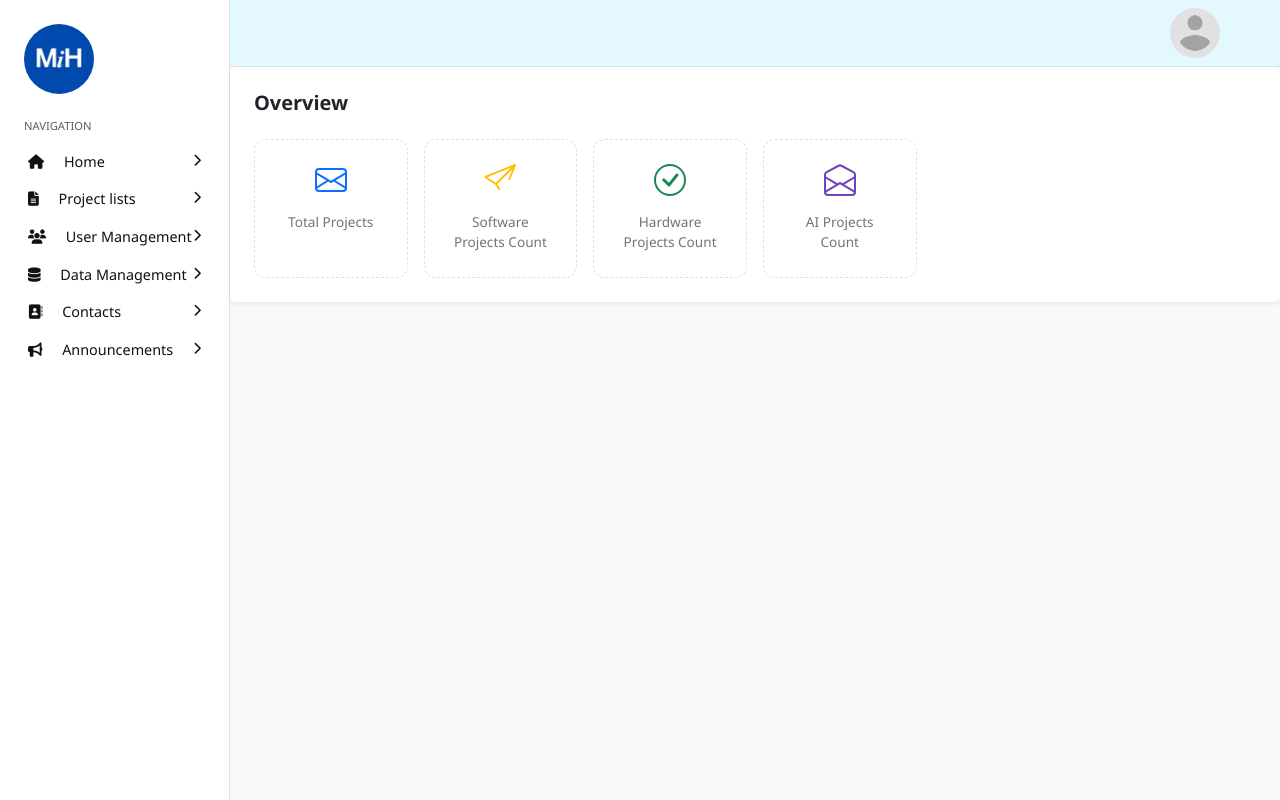
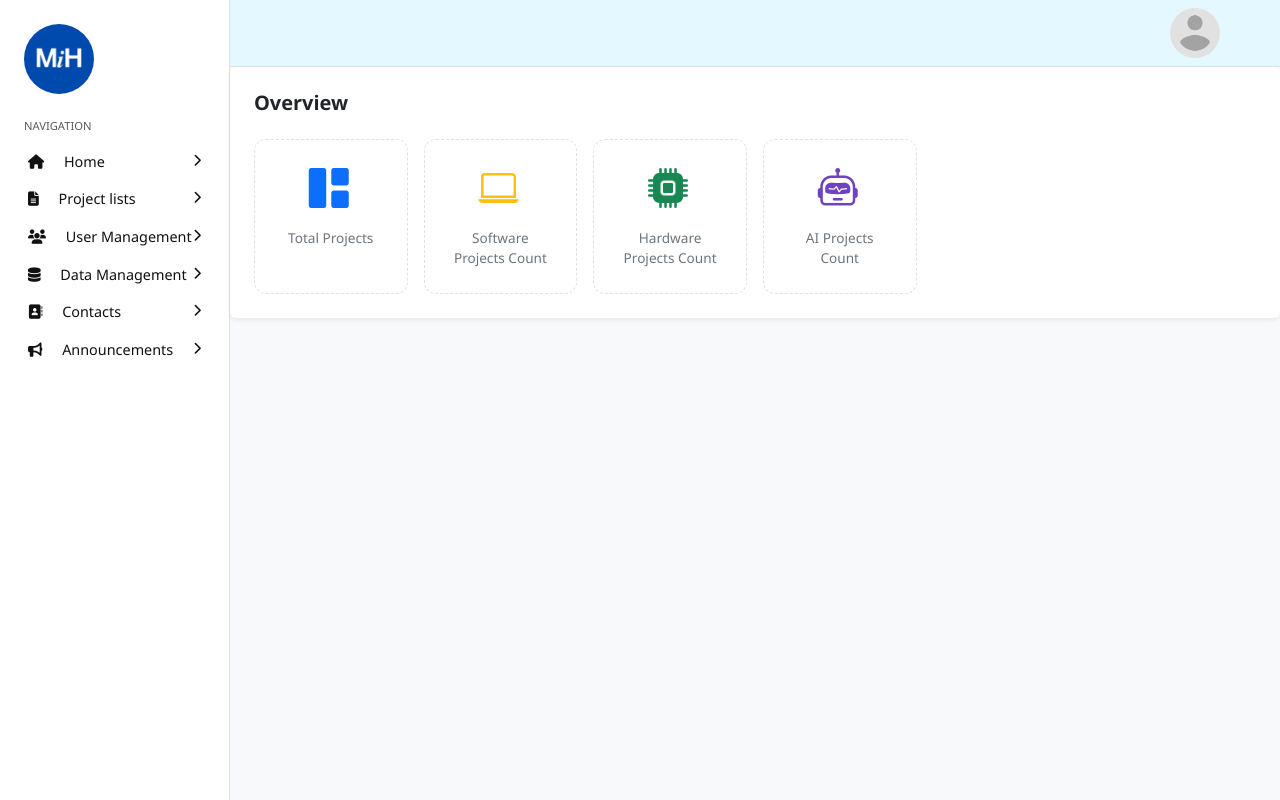
Before and after one commit to YanNaingSoe469/mih-git, a Django app: template MiH_Project/admin_app/templates/project-stats.html in a window 1280 px wide. Run offline with Django 5.2, Linux system fonts and the light colour scheme; the template is opened without the code that fills it, so the values that code supplies are empty; parts of the project's set-up code (start-up, migrations or seed data) failed here and were passed over.

Commit message:
fix: requirements.txt

```diff
--- a/MiH_Project/admin_app/templates/dashboard.html
+++ b/MiH_Project/admin_app/templates/dashboard.html
@@ -9,6 +9,7 @@
     <link rel="stylesheet" href="{% static 'dashboard-style.css' %}"/>
     <link href="https://cdn.jsdelivr.net/npm/bootstrap@5.3.0/dist/css/bootstrap.min.css" rel="stylesheet">
     <link rel="stylesheet" href="https://cdnjs.cloudflare.com/ajax/libs/font-awesome/6.5.1/css/all.min.css">
+    <link href="https://cdn.jsdelivr.net/npm/bootstrap-icons@1.10.5/font/bootstrap-icons.css" rel="stylesheet"/>
     <script src="https://cdn.jsdelivr.net/npm/bootstrap@5.3.0/dist/js/bootstrap.bundle.min.js"></script>
     {% block style %}{% endblock %}
 </head>
--- a/MiH_Project/admin_app/templates/project-stats.html
+++ b/MiH_Project/admin_app/templates/project-stats.html
@@ -13,13 +13,9 @@
 
                         <div class="col-6 col-md-4 col-lg-2">
                             <div class="stat-card p-4 text-center h-100">
-                                <div class="text-primary mb-3">
-                                    <svg xmlns="http://www.w3.org/2000/svg" width="32" height="32" fill="currentColor"
-                                        class="bi bi-envelope" viewBox="0 0 16 16">
-                                        <path
-                                            d="M0 4a2 2 0 0 1 2-2h12a2 2 0 0 1 2 2v8a2 2 0 0 1-2 2H2a2 2 0 0 1-2-2zm2-1a1 1 0 0 0-1 1v.217l7 4.2 7-4.2V4a1 1 0 0 0-1-1zm13 2.383-4.708 2.825L15 11.105zm-.034 6.876-5.64-3.471L8 9.583l-1.326-.795-5.64 3.47A1 1 0 0 0 2 13h12a1 1 0 0 0 .966-.741M1 11.105l4.708-2.897L1 5.383z" />
-                                    </svg>
-                                </div>
+                                <h1 class="text-primary mb-3">
+                                    <i class="bi bi-grid-1x2-fill me-1"></i>
+                                </h1>
                                 <div class="stat-number">{{project_count}}</div>
                                 <div class="stat-label">Total Projects</div>
                             </div>
@@ -27,13 +23,9 @@
 
                         <div class="col-6 col-md-4 col-lg-2">
                             <div class="stat-card p-4 text-center h-100">
-                                <div class="text-warning mb-3">
-                                    <svg xmlns="http://www.w3.org/2000/svg" width="32" height="32" fill="currentColor"
-                                        class="bi bi-send-plus" viewBox="0 0 16 16">
-                                        <path
-                                            d="M15.964.686a.5.5 0 0 0-.65-.65L.767 5.855a.75.75 0 0 0-.124 1.329l4.995 3.178 1.531 2.406a.5.5 0 0 0 .844-.536L6.637 10.07l7.494-7.494-1.895 4.738a.5.5 0 1 0 .928.372l2.8-7Zm-2.54 1.183L5.93 9.363 1.591 6.602z" />
-                                    </svg>
-                                </div>
+                                <h1 class="text-warning mb-3">
+                                    <i class="bi bi-laptop me-1"></i>
+                                </h1>
                                 <div class="stat-number">{{sw_count}}</div>
                                 <div class="stat-label">Software Projects Count</div>
                             </div>
@@ -41,14 +33,9 @@
 
                         <div class="col-6 col-md-4 col-lg-2">
                             <div class="stat-card p-4 text-center h-100">
-                                <div class="text-success mb-3">
-                                    <svg xmlns="http://www.w3.org/2000/svg" width="32" height="32" fill="currentColor"
-                                        class="bi bi-check-circle" viewBox="0 0 16 16">
-                                        <path d="M8 15A7 7 0 1 1 8 1a7 7 0 0 1 0 14m0 1A8 8 0 1 0 8 0a8 8 0 0 0 0 16" />
-                                        <path
-                                            d="m10.97 4.97-.02.022-3.473 4.425-2.093-2.094a.75.75 0 0 0-1.06 1.06L6.97 11.03a.75.75 0 0 0 1.079-.02l3.992-4.99a.75.75 0 0 0-1.071-1.05" />
-                                    </svg>
-                                </div>
+                                <h1 class="text-success mb-3">
+                                    <i class="bi bi-cpu-fill me-1"></i>
+                                </h1>
                                 <div class="stat-number">{{hw_count}}</div>
                                 <div class="stat-label">Hardware Projects Count</div>
                             </div>
@@ -56,13 +43,9 @@
 
                         <div class="col-6 col-md-4 col-lg-2">
                             <div class="stat-card p-4 text-center h-100">
-                                <div class="text-info mb-3" style="color: #6f42c1 !important;">
-                                    <svg xmlns="http://www.w3.org/2000/svg" width="32" height="32" fill="currentColor"
-                                        class="bi bi-envelope-open" viewBox="0 0 16 16">
-                                        <path
-                                            d="M8.47 1.318a1 1 0 0 0-.94 0l-6 3.2A1 1 0 0 0 1 5.4v.817l5.75 3.45L8 8.917l1.25.75L15 6.217V5.4a1 1 0 0 0-.53-.882zM15 7.383l-4.778 2.867L15 13.117zm-.035 6.88L8 10.082l-6.965 4.18A1 1 0 0 0 2 15h12a1 1 0 0 0 .965-.738ZM1 13.116l4.778-2.867L1 7.383v5.734ZM7.059.435a2 2 0 0 1 1.882 0l6 3.2A2 2 0 0 1 16 5.4V14a2 2 0 0 1-2 2H2a2 2 0 0 1-2-2V5.4a2 2 0 0 1 1.059-1.765z" />
-                                    </svg>
-                                </div>
+                                <h1 class="text-info mb-3" style="color: #6f42c1 !important;">
+                                    <i class="bi bi-robot me-1"></i>
+                                </h1>
                                 <div class="stat-number">{{ai_count}}</div>
                                 <div class="stat-label">AI Projects Count</div>
                             </div>
--- a/MiH_Project/projects_app/views.py
+++ b/MiH_Project/projects_app/views.py
@@ -144,7 +144,7 @@ def project_delete(request, id):
     cover_photo_path = project.cover_photo.path
     os.remove(cover_photo_path)
     project.delete()
-    return redirect('profile_page')
+    return redirect('project_list')
 
 
 # F6.1 Search Project
```
Also changed, not shown: MiH_Project/requirements.txt (deleted, +0 -7 lines), MiH_Project/authentication/views.py (line endings or trailing spaces).
